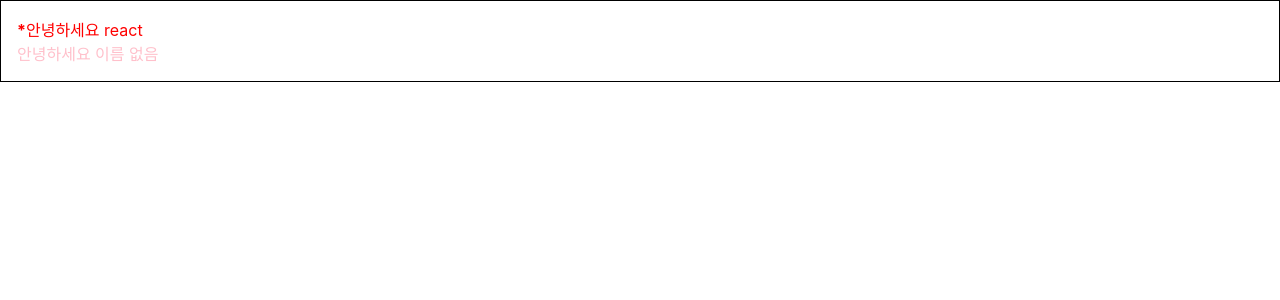
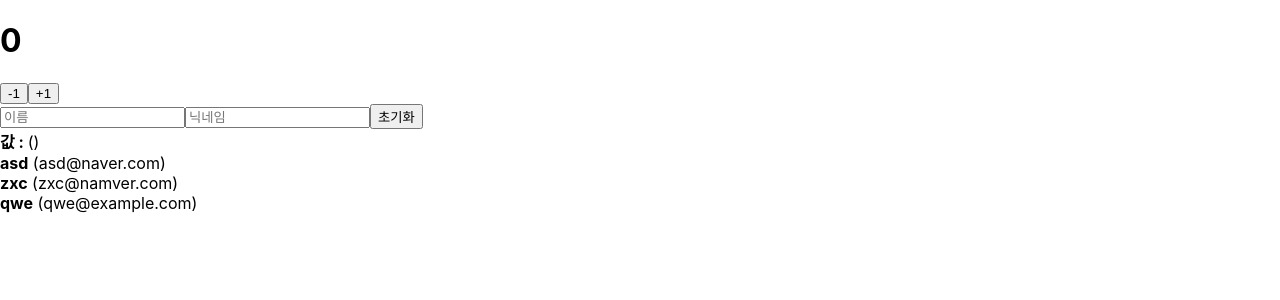
Before and after one commit to H2-won/ReactTutorial, a React (Create React App) app in the folder begin-react/: page / in a window 1280 px wide. Shown: the top 300 px of the page. Built offline with nearby package versions, Linux system fonts and the light colour scheme.

Commit message:
useRef 활용까지 (21.01.27)

```diff
--- a/begin-react/src/App.js
+++ b/begin-react/src/App.js
@@ -1,15 +1,16 @@
 import React from 'react';
-import Hello from './Hello';
-import Wrapper from './Wrapper';
-// import './App.css';
+import Counter from './Counter';
+import InputSample from './InputSample';
+import UserList from './UserList';
 
 function App() {
 
   return (
-    <Wrapper>
-      <Hello name="react" color="red" isSpecial/>
-      <Hello color="pink"/>
-    </Wrapper>
+    <>
+      <Counter/>
+      <InputSample/>
+      <UserList/>
+    </>
   );
 }
 
--- /dev/null
+++ b/begin-react/src/Counter.js
@@ -0,0 +1,22 @@
+import React, {useState} from 'react';
+
+function Counter(){
+
+    const [number, setNumber] = useState(0);
+
+    const increase = () => {
+        setNumber(prevNumber => prevNumber + 1);
+    }
+    const decrease = () => {
+        setNumber(prevNumber => prevNumber - 1);
+    }
+    return (
+        <div>
+            <h1>{number}</h1>
+            <button onClick={decrease}>-1</button>
+            <button onClick={increase}>+1</button>
+        </div>
+    )
+}
+
+export default Counter;
--- a/begin-react/src/Hello.js
+++ b/begin-react/src/Hello.js
@@ -4,7 +4,7 @@
     return <div style={{
         color
     }}>
-        {isSpecial ? <b>*</b> : null}
+        {isSpecial && <b>*</b>}
         안녕하세요 {name}</div>;
 }
 
--- /dev/null
+++ b/begin-react/src/InputSample.js
@@ -0,0 +1,48 @@
+import React, {useState, useRef} from 'react'
+
+function InputSample() {
+    const [inputs, setInputs] = useState({
+        name: '',
+        nickname: '',
+    });
+
+    const nameInput = useRef();
+    const {name, nickname} = inputs;
+
+    const onChange = (e)=>{
+        // e.target을 중복으로 사용하기 떄문에 미리 추출해준다.
+        const {name, value} = e.target;
+
+        setInputs({
+            // 스프레드 문법을 사용하여 inputs 객체를 불러온 뒤, inputs[name] 자리의 값을 value로 바꿔줌
+            ...inputs,
+            [name]: value,
+        })
+    };
+    const onReset = ()=>{
+        setInputs({
+            name: '',
+            nickname: '',
+        })
+        nameInput.current.focus();
+    };
+    return (
+        <div>
+            <input
+                name="name"
+                placeholder="이름"
+                onChange={onChange}
+                value={name}
+                ref={nameInput}
+            />
+            <input name="nickname" placeholder="닉네임" onChange={onChange} value={nickname}/>
+            <button onClick={onReset}>초기화</button>
+            <div>
+                <b>값 : </b>
+                {name}({nickname})
+            </div>
+        </div>
+    )
+}
+
+export default InputSample;
--- /dev/null
+++ b/begin-react/src/UserList.js
@@ -0,0 +1,42 @@
+import React from 'react'
+
+function User({user}){
+    return(
+        <div>
+            <b>{user.username}</b> <span>({user.email})</span>
+        </div>
+    )
+}
+
+function UserList(){
+
+    const users = [
+        {
+            id: 1,
+            username: 'asd',
+            email: 'asd@naver.com',
+        },
+        {
+            id: 2,
+            username: 'zxc',
+            email: 'zxc@namver.com',
+        },
+        {
+            id: 3,
+            username: 'qwe',
+            email: 'qwe@example.com',
+        }
+    ];
+
+    return (
+        <div>
+            {
+                users.map(
+                    user => (<User user={user} key={user.id} />)
+                )
+            }
+        </div>
+    )
+}
+
+export default UserList;
```
Also changed, not shown: begin-react/src/sample.js (added, +17 -0 lines), 1 other file (tests, documents, lock files or other folders).
